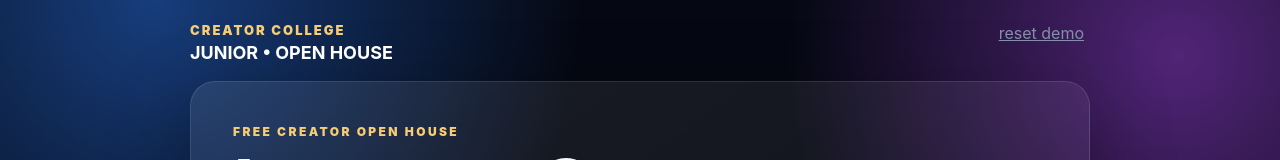
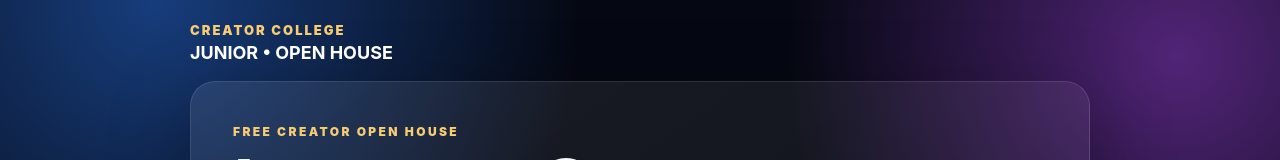
Before and after one commit to melbgittinit/botbox-alpha-clean, a Next.js app in the folder creator-college-junior-app/: page / in a window 1280 px wide. Shown: the top 160 px of the page. Built offline with nearby package versions, Linux system fonts and the light colour scheme.

Commit message:
Remove public demo reset control

```diff
--- a/creator-college-junior-app/app/page.js
+++ b/creator-college-junior-app/app/page.js
@@ -114,7 +114,6 @@ export default function App() {
   if (!ready) return null;
 
   return <main className="app"><div className="shell">
-    <button className="reset" onClick={reset}>reset demo</button>
     <div className="brand">CREATOR COLLEGE<b>JUNIOR • OPEN HOUSE</b></div>
     {resumed && state.step > 0 && <div className="notice">✓ Resume My Journey — this Open House was restored from this device.</div>}
     {state.step>0 && state.step<10 && <div className="progress">{[1,2,3,4,5,6,7,8,9].map((n)=><i key={n} className={n<=state.step?'on':''}/>)}</div>}
```
